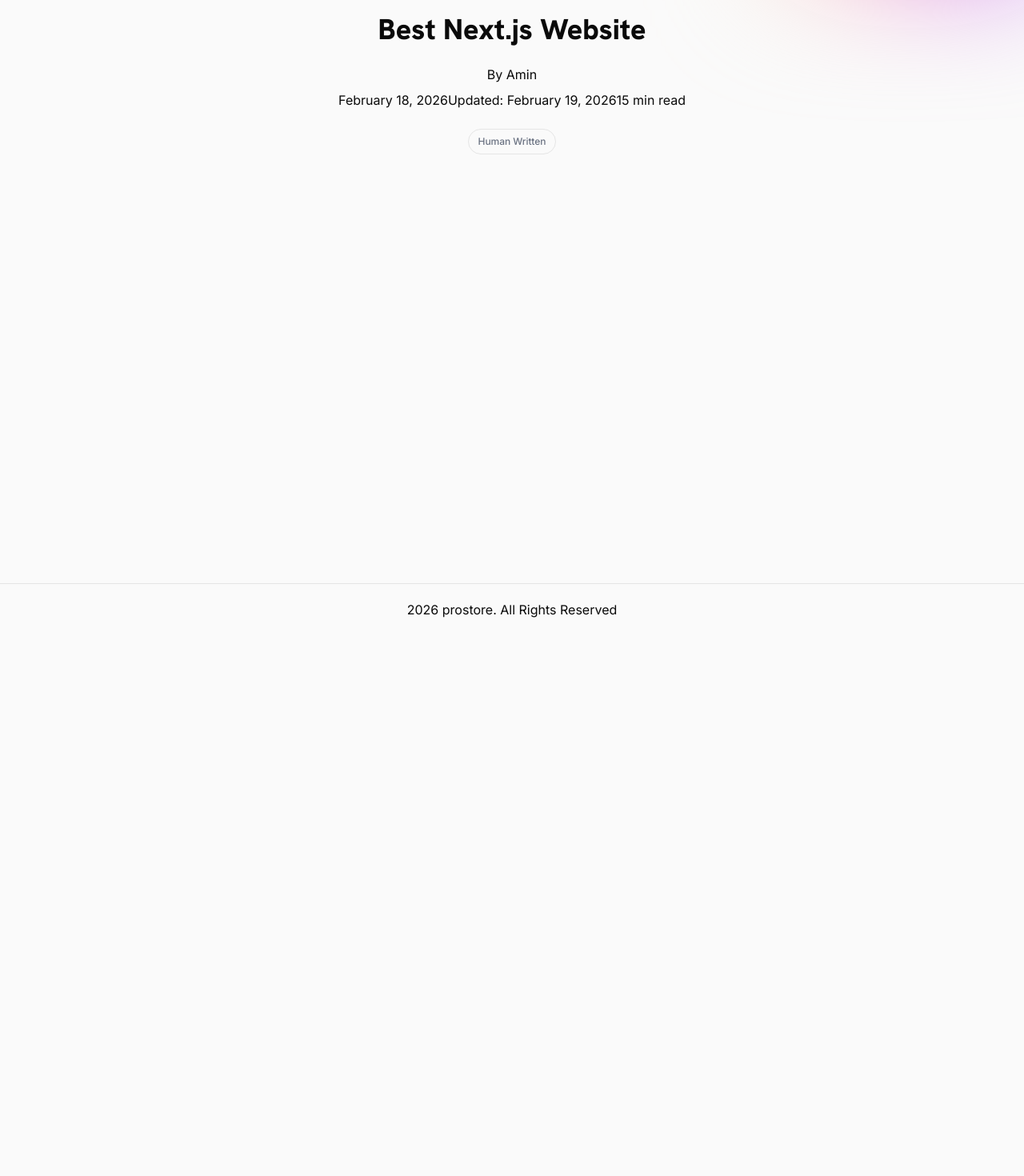
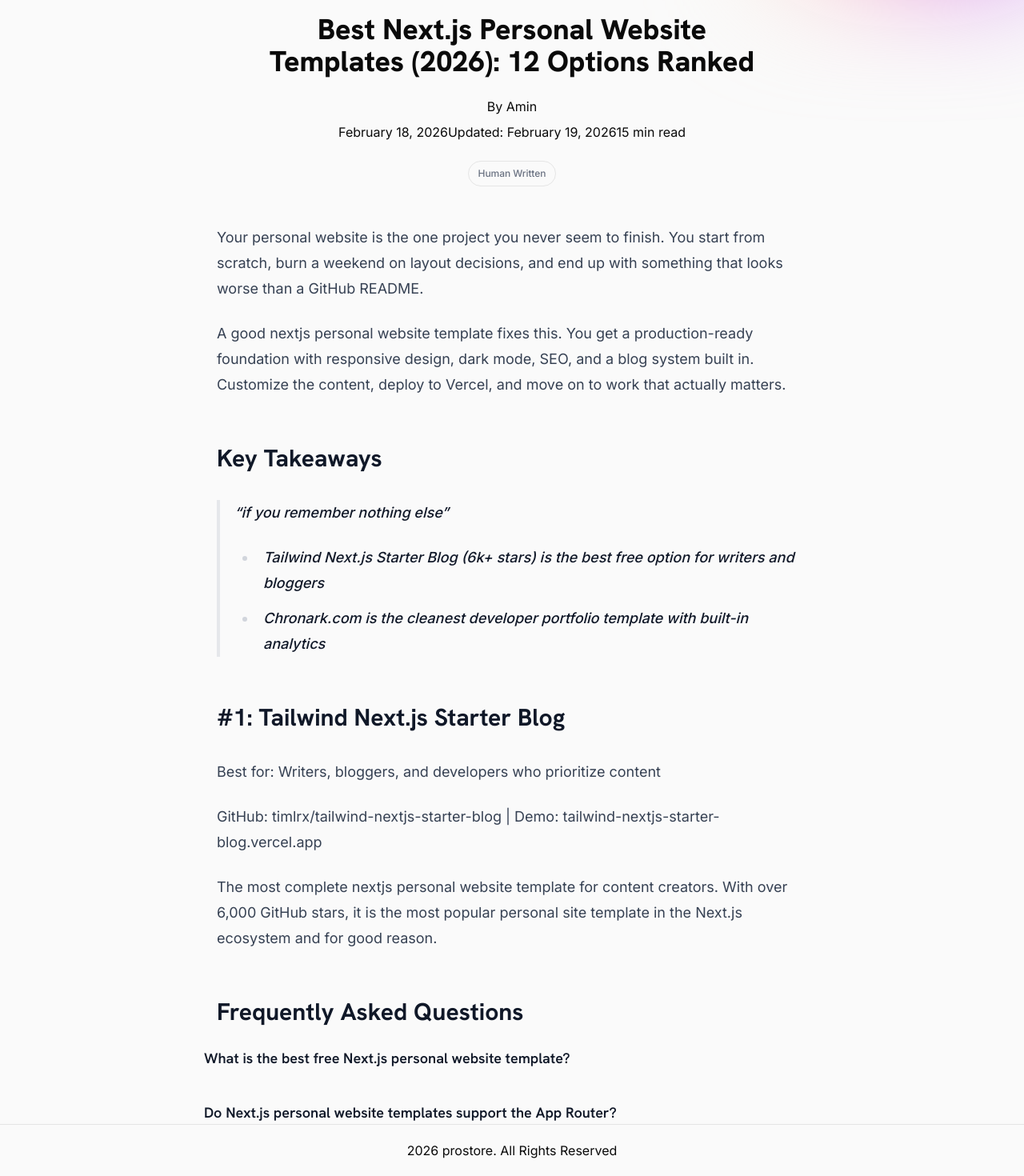
Before and after one commit to BSquare-team/B-square, a Next.js app: page /blog/post-a in a window 1280 px wide. Shown: the part 135-1605 px from the top of the page at 80% size. Before the commit the page ends 929 px from the top, so only its background shows below. Built offline with nearby package versions, Linux system fonts and the light colour scheme; no server answers.

Commit message:
make main content , ShadCN accordion

```diff
--- a/app/blog/post-a/page.tsx
+++ b/app/blog/post-a/page.tsx
@@ -15,13 +15,16 @@
     <div className="min-h-screen container m-auto ">
       {/* Hero section  */}
       <div className="mx-auto flex flex-col justify-center items-center pt-10 sm:pt22 pb-12 ">
-
-        <Button variant={"outline"} size={"sm"} className="mb-6 text-gray-500 bg-white rounded-4xl font-medium text-[12px] ">
+        <Button
+          variant={"outline"}
+          size={"sm"}
+          className="mb-6 text-gray-500 bg-white rounded-4xl font-medium text-[12px] "
+        >
           Web Development
         </Button>
 
         <h1 className="text-center text-4xl max-w-165 font-extrabold">
-          Best Next.js Website
+          Best Next.js Personal Website Templates (2026): 12 Options Ranked
         </h1>
 
         <div className="mt-6">By Amin</div>
@@ -32,7 +35,86 @@
           <span>15 min read</span>
         </div>
 
-        <Button variant={"outline"} className="mt-6 rounded-4xl text-gray-500 font-medium text-[12px]">Human Written</Button>
+        <Button
+          variant={"outline"}
+          className="mt-6 rounded-4xl text-gray-500 font-medium text-[12px]"
+        >
+          Human Written
+        </Button>
+      </div>
+      {/* main content */}
+      <div className="m-auto prose prose-lg">
+        <p className="prose-p">
+          Your personal website is the one project you never seem to finish. You
+          start from scratch, burn a weekend on layout decisions, and end up
+          with something that looks worse than a GitHub README.
+        </p>
+
+        <p>
+          A good nextjs personal website template fixes this. You get a
+          production-ready foundation with responsive design, dark mode, SEO,
+          and a blog system built in. Customize the content, deploy to Vercel,
+          and move on to work that actually matters.
+        </p>
+
+        <h2> Key Takeaways</h2>
+        <blockquote>
+          <p>if you remember nothing else</p>
+          <ul>
+            <li>
+              Tailwind Next.js Starter Blog (6k+ stars) is the best free option
+              for writers and bloggers
+            </li>
+            <li>
+              Chronark.com is the cleanest developer portfolio template with
+              built-in analytics
+            </li>
+          </ul>
+        </blockquote>
+
+        <h2>#1: Tailwind Next.js Starter Blog</h2>
+        <p>
+          Best for: Writers, bloggers, and developers who prioritize content
+        </p>
+        <p>
+          GitHub: timlrx/tailwind-nextjs-starter-blog | Demo:
+          tailwind-nextjs-starter-blog.vercel.app
+        </p>
+        <p>
+          The most complete nextjs personal website template for content
+          creators. With over 6,000 GitHub stars, it is the most popular
+          personal site template in the Next.js ecosystem and for good reason.
+        </p>
+
+        <h2>Frequently Asked Questions</h2>
+
+        <Accordion type="multiple"  className="">
+          <AccordionItem value="item-1" >
+            <AccordionTrigger className="text-left font-semibold text-lg">
+              What is the best free Next.js personal website template?
+            </AccordionTrigger>
+            <AccordionContent className="text-gray-600 dark:text-gray-400 leading-relaxed">
+              The Tailwind Next.js Starter Blog by timlrx is the best free
+              option with over 6,000 GitHub stars. It includes MDX blog support,
+              dark mode, SEO optimization, RSS feeds, sitemap generation, and
+              tag-based filtering. It uses the App Router with TypeScript and
+              Tailwind CSS and works on Vercel with one-click deployment.
+            </AccordionContent>
+          </AccordionItem>
+
+          <AccordionItem value="item-2">
+            <AccordionTrigger className="text-left font-semibold text-lg">
+              Do Next.js personal website templates support the App Router?
+            </AccordionTrigger>
+            <AccordionContent className="text-gray-600 dark:text-gray-400 leading-relaxed">
+              Most templates released after 2024 support the App Router. All 12
+              templates in this list use the App Router with TypeScript. If you
+              find a template still using the Pages Router, check the last
+              commit date. Templates not updated in the past 6 months are likely
+              outdated and may have dependency issues with Next.js 15.
+            </AccordionContent>
+          </AccordionItem>
+        </Accordion>
       </div>
     </div>
   );
--- a/components/ui/accordion.tsx
+++ b/components/ui/accordion.tsx
@@ -15,7 +15,7 @@
   ...props
 }: React.ComponentProps<typeof AccordionPrimitive.Item>) {
   return (
-    <AccordionPrimitive.Item className={cn("border-b", className)} {...props} />
+    <AccordionPrimitive.Item className={cn("-m-4 py-0", className)} {...props} />
   );
 }
 AccordionItem.displayName = "AccordionItem";
@@ -29,7 +29,7 @@
     <AccordionPrimitive.Header className="flex">
       <AccordionPrimitive.Trigger
         className={cn(
-          "flex flex-1 items-center justify-between py-4 font-medium transition-all hover:underline [&[data-state=open]>svg]:rotate-180",
+          "flex flex-1 items-center justify-between font-medium transition-all hover:underline [&[data-state=open]>svg]:rotate-180",
           className,
         )}
         {...props}
@@ -69,7 +69,7 @@
         initial={false}
         className="overflow-hidden"
       >
-        <div className={cn("pb-4 pt-0", className)}>{children}</div>
+        <div className={cn("", className)}>{children}</div>
       </motion.div>
     </AccordionPrimitive.Content>
   );
--- a/package.json
+++ b/package.json
@@ -9,6 +9,7 @@
     "lint": "eslint"
   },
   "dependencies": {
+    "@base-ui/react": "^1.4.1",
     "@fontsource-variable/hanken-grotesk": "^5.2.8",
     "@fontsource-variable/inter": "^5.2.8",
     "@hookform/resolvers": "^3.3.4",
@@ -20,6 +21,7 @@
     "@radix-ui/react-select": "^2.2.6",
     "@radix-ui/react-slot": "^1.2.4",
     "@radix-ui/react-tooltip": "^1.2.8",
+    "@tailwindcss/typography": "^0.5.19",
     "class-variance-authority": "^0.7.1",
     "clsx": "^2.1.1",
     "lucide-react": "^1.14.0",
--- a/styles/globals.css
+++ b/styles/globals.css
@@ -3,7 +3,7 @@
 @import "tw-animate-css";
 
 @custom-variant dark (&:is(.dark *));
-
+@plugin "@tailwindcss/typography";
 
 @font-face {
   font-family: "hanken";
```
Also changed, not shown: 1 other file (tests, documents, lock files or other folders).
